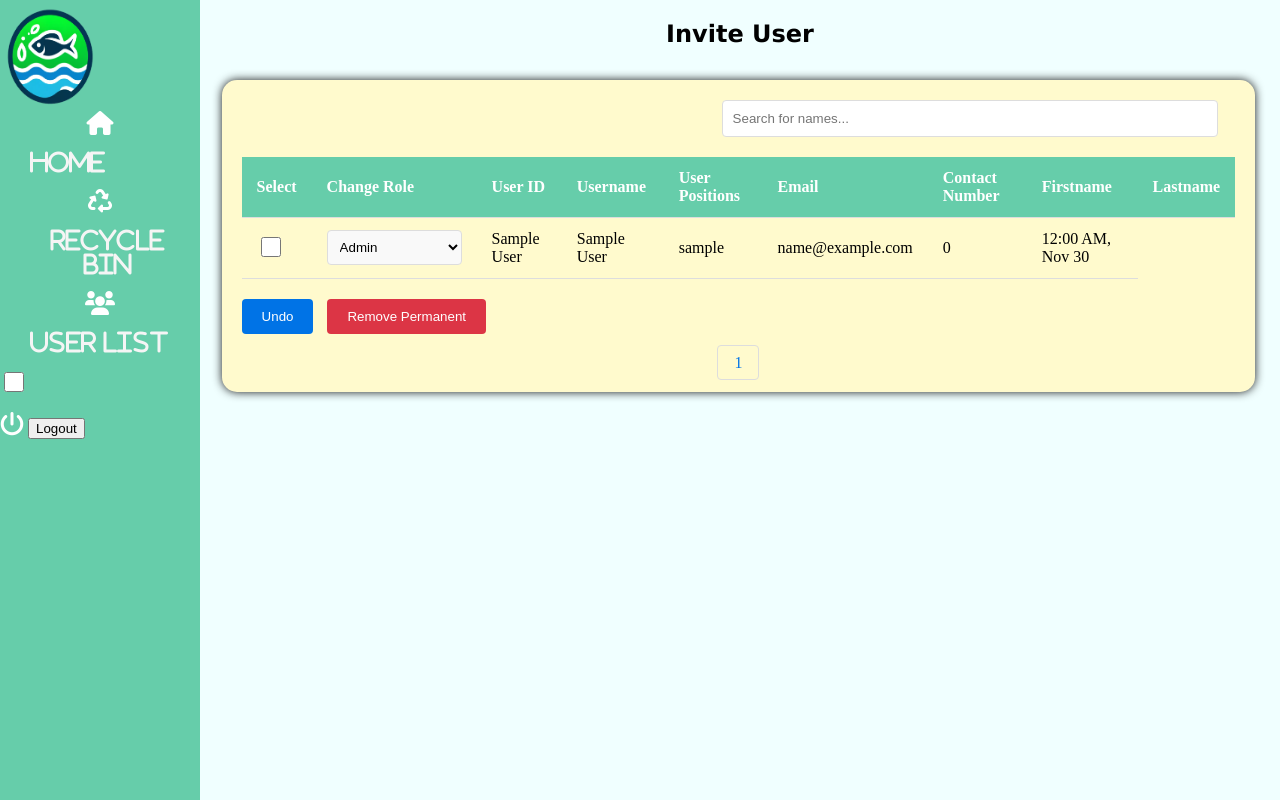
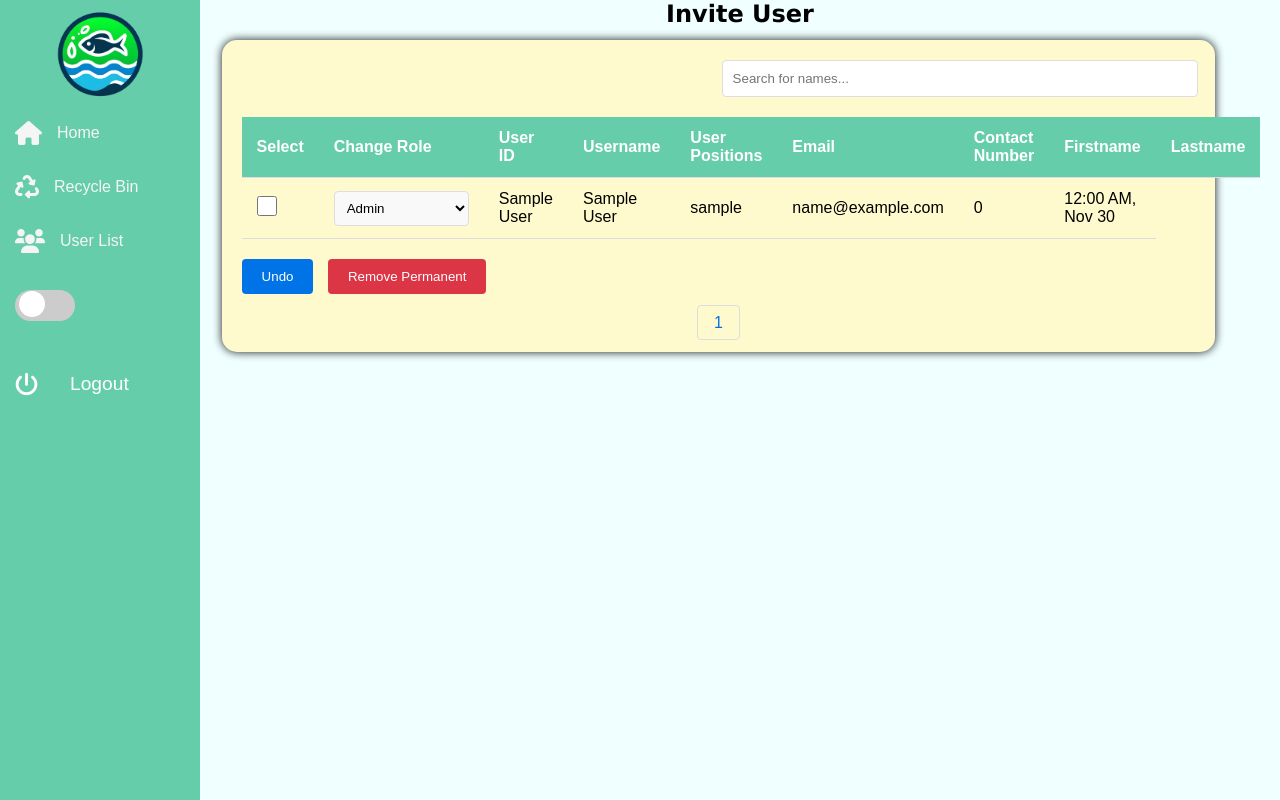
Before and after one commit to markplnivo/equasmart, a PHP site: page /admin/admin_invite.php in a window 1280 px wide. Run offline with PHP 8.4, Linux system fonts and the light colour scheme; the visitor is signed in with stand-in values (Sample User, id 1).

Commit message:
Update admin_menu.php
updated admin menu fixed the sidebar menu

```diff
--- a/html/admin/admin_menu.php
+++ b/html/admin/admin_menu.php
@@ -1,3 +1,4 @@
+<!--github by jayson -->
 <?php ob_start(); ?>
 <?php
 include "../session_handler.php";
@@ -23,7 +24,12 @@ if ($_SESSION['position'] != 'admin') {
 </head>
 
 <style>
-
+ *, body{
+    margin: 0;
+    padding: 0;
+    box-sizing: border-box;
+    font-family: 'Poppins', 'Arial', sans-serif;
+}
 .custom-menu {
     width: 200px;
     height: auto;
@@ -34,22 +40,18 @@ if ($_SESSION['position'] != 'admin') {
     display: flex;
     flex-direction: column;
 }
-
 .custom-menu ul {
     list-style-type: none;
     padding: 0;
     margin: 7px 0;
   }
-
 .custom-menu ul.logout {
     margin-bottom: 30%;
   }
-
 .custom-menu li {
     width: 100%;
     color: white;
 }
-
 .custom-menu li a {
     display: flex;
     align-items: center;
@@ -58,7 +60,6 @@ if ($_SESSION['position'] != 'admin') {
     padding: 15px;
     background-color: mediumaquamarine;
   }
-
 .custom-menu li:hover a {
     background-color: mediumseagreen;
     color: white;
@@ -77,17 +78,79 @@ if ($_SESSION['position'] != 'admin') {
   }
 
 #menuLogo {
-    margin-top: 15px;
+    margin-top: 5%;
     align-self: center;
     width: 50%;
 }
 
 .logout button {
+    display: flex;
     background: none;
     border: none;
     color: white;
     font-size: 1.2em;
     cursor: pointer;
+    height: 100%;
+    width: 100%;
+    padding: 15px;
+}
+.logout li a{
+    padding: 0;
+}
+.logout span{
+    align-self: left;
+    font-size: 1.2em;
+    margin-right: 10%;
+}
+.custom-menu div{
+  margin: 3% auto;
+  padding: 15px;
+}
+.switch {
+    position: relative;
+    display: inline-block;
+    width: 60px;
+    height: 34px;
+  }
+
+  .switch input {
+    opacity: 0;
+    width: 0;
+    height: 0;
+  }
+
+  .slider {
+    position: absolute;
+    cursor: pointer;
+    top: 0;
+    left: 0;
+    right: 0;
+    bottom: 0;
+    background-color: #ccc;
+    transition: .4s;
+    border-radius: 34px;
+    margin: 3% auto;
+  }
+
+  .slider:before {
+    position: absolute;
+    content: "";
+    height: 26px;
+    width: 26px;
+    left: 4px;
+    bottom: 4px;
+    background-color: white;
+    transition: .4s;
+    border-radius: 50%;
+  }
+
+  input:checked+.slider {
+    background-color: #4CAF50;
+  }
+
+  input:checked+.slider:before {
+    transform: translateX(26px);
+
 }
 
 /* Mobile responsiveness */
@@ -121,74 +184,69 @@ if ($_SESSION['position'] != 'admin') {
         font-size: 1em;
   }
 
-  /* Toggle switch style */
+  /* Updated Toggle switch style for smaller screens */
+  .custom-menu div{
+        margin: 2% auto;
+        padding: 8px;
+    }
   .switch {
-    position: relative;
-    display: inline-block;
-    width: 60px;
-    height: 34px;
-  }
-
-  .switch input {
-    opacity: 0;
-    width: 0;
-    height: 0;
+        width: 50px;
+        height: 28px;
   }
 
   .slider {
-    position: absolute;
-    cursor: pointer;
-    top: 0;
-    left: 0;
-    right: 0;
-    bottom: 0;
-    background-color: #ccc;
-    transition: .4s;
-    border-radius: 34px;
+        background-color: #ddd;
+        box-shadow: 0 2px 4px rgba(0, 0, 0, 0.2);
+        transition: background-color 0.4s, box-shadow 0.4s;
   }
 
   .slider:before {
-    position: absolute;
-    content: "";
-    height: 26px;
-    width: 26px;
-    left: 4px;
+        height: 20px;
+        width: 20px;
+        left: 3px;
     bottom: 4px;
-    background-color: white;
-    transition: .4s;
-    border-radius: 50%;
   }
 
-  input:checked+.slider {
+    input:checked + .slider {
     background-color: #4CAF50;
+        box-shadow: 0 2px 4px rgba(0, 0, 0, 0.2);
   }
 
-  input:checked+.slider:before {
-    transform: translateX(26px);
-
+    input:checked + .slider:before {
+        transform: translateX(22px);
   }
 }
 </style>
 
 <body>
 <div class="custom-menu">
+<img src="../images/equasmartlogo_croppedlogo.png" alt="Logo" id="menuLogo">
     <!-- <input id="menu_toggle" type="checkbox" />
     <label class="menu_btn" for="menu_toggle">
       <span></span>
     </label> -->
 
-    <ul class="menu_box">
-      <li><img src="../images/equasmartlogo_croppedlogo.png" alt="Logo" width="100" height="100"></li>
+    <ul>
       <li>
-        <div class="menu_spacer"></div>
+      <a href="admin_home.php">
+        <span class="icon fa fa-home"></span>
+        <span class="nav-text">Home</span>
+      </a>
       </li>
-      <li class="icon fa fa-home"><a class="menu_item" href="admin_home.php"><span class="nav-text">Home</span></a></li>
-      <li class="icon fa fa-recycle"><a class="menu_item" href="admin_recyclebin.php"><span class="nav-text">Recycle Bin</span></a></li>
-      <li class="icon fa fa-users"><a class="menu_item" href="admin_userlist.php"><span class="nav-text">User List</span></a></li>
+      <li>
+      <a href="admin_recyclebin.php">
+        <span class="icon fa fa-recycle"></span>
+        <span class="nav-text">Recycle Bin</span>
+      </a>
+      </li>
+      <li>
+      <a href="admin_userlist.php">
+        <span class="icon fa fa-users"></span>
+        <span class="nav-text">User List</span>
+      </a>
+      </li>
       <!-- <li><a class="menu_item" href="admin_invite.php">Invite User</a></li> -->
-      <li>
-        <div class="menu_spacer"></div>
-      </li>
+
       <!-- Toggle slider for ngrok control -->
       <div>
         <label class="switch">
@@ -197,25 +255,28 @@ if ($_SESSION['position'] != 'admin') {
         </label>
       <p id="statusMessage"></p>
       </div>
+    </ul>
 
+    <ul class="logout">
       <li>
+        <a href="#">
         <form action="admin_menu.php" method="post">
-          <div class="logButton">
+          <button name="logout">
           <span class="icon fa fa-power-off"></span>
-            <button id="buttonlogout" type="submit" name="logoutButton" class="menu_item">Logout</button>
-          </div>
-        </form>
-      </li>
-    </ul>
-  </div>
-
+            <span class="nav-text">Logout</span>
+          </button>
   <?php
-  if (isset($_POST['logoutButton'])) {
+            if (isset($_POST['logout'])) {
     logoutUser();
     header("Location: ../login_page.php");
     exit();
   }
   ?>
+            </a>
+        </li>
+      </ul>
+    </form>
+  </div>
 
   <!-- <script>
     // Existing code
```
